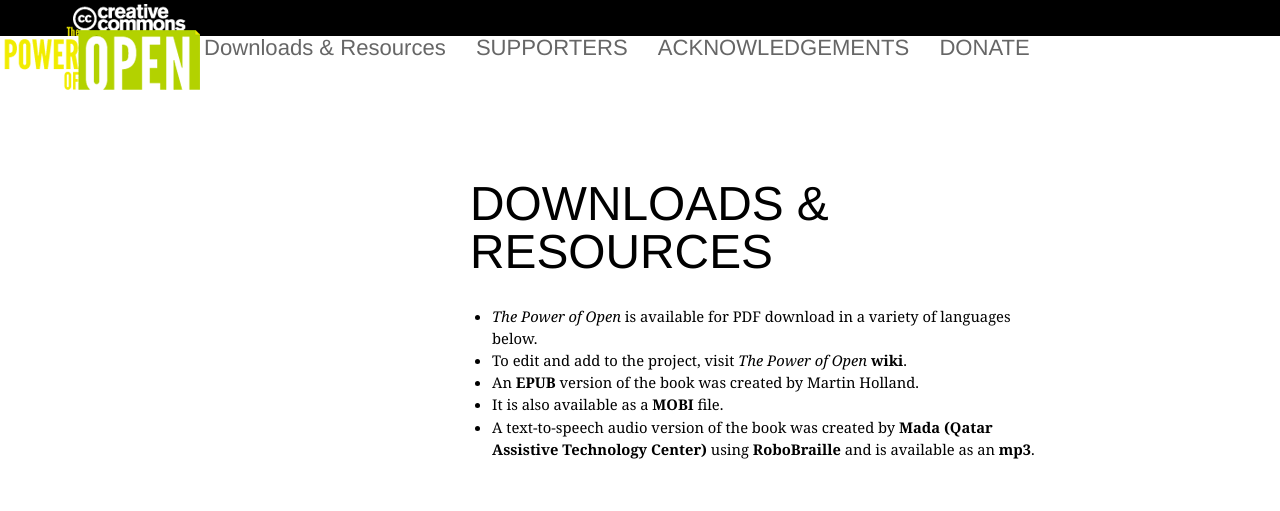
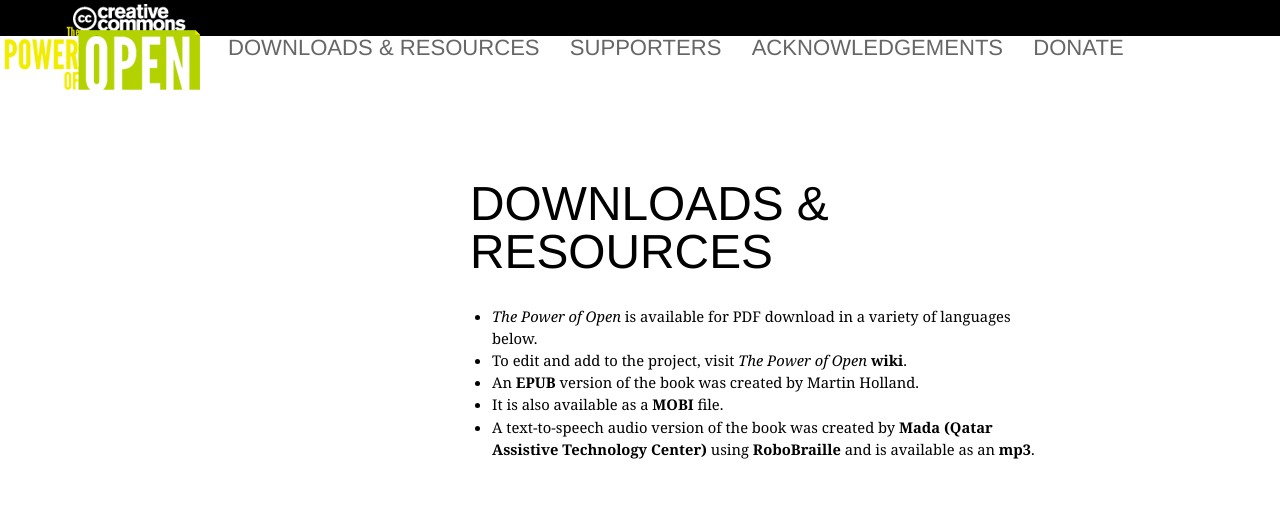
Before and after one commit to creativecommons/the-power-of-open, a plain HTML site: page docs/downloads/index.html in a window 1280 px wide. Shown: the top 511 px of the page. Drawn offline with Linux system fonts and the light colour scheme; a web font is replaced by a local one.

Commit message:
restore link to self

```diff
--- a/docs/downloads/index.html
+++ b/docs/downloads/index.html
@@ -43,7 +43,7 @@
 </div>
 
 <div id="header">
-	<p>Downloads &amp; Resources <a href="../supporters/">Supporters</a> <a href="../acknowledgements/">Acknowledgements</a> <a href="../donate/">Donate</a></p>
+	<p><a href="../downloads/">Downloads &amp; Resources</a> <a href="../supporters/">Supporters</a> <a href="../acknowledgements/">Acknowledgements</a> <a href="../donate/">Donate</a></p>
 	<a href="../"><img src="../assets/images/logo3.png" width="200" height="90" alt="The Power of Open" id="tpoologo" /></a>
 </div>
 
```
